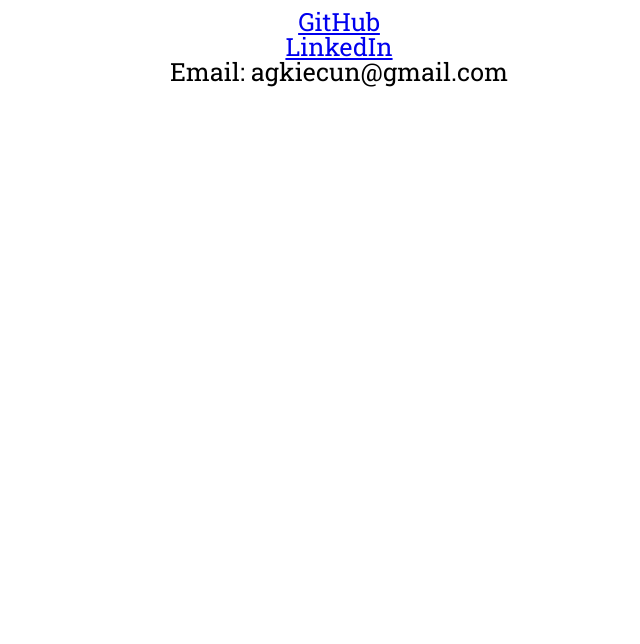
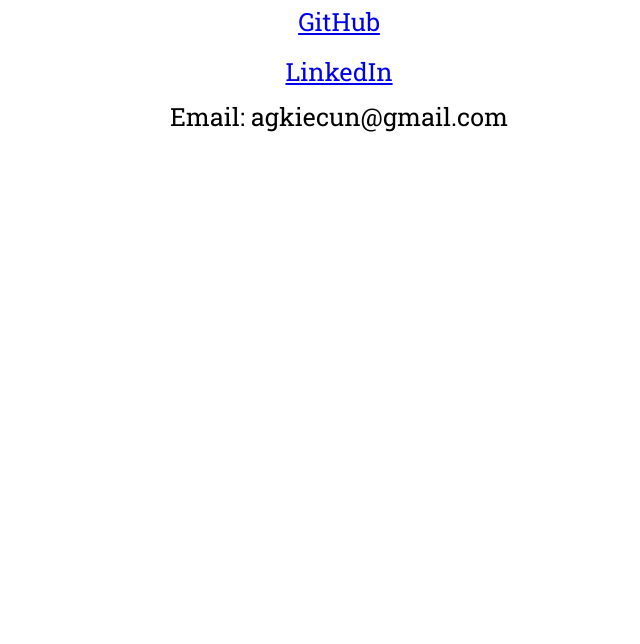
Before and after one commit to agatha12/Portfolio, a plain HTML site: page contact.html in a window 1280 px wide. Shown: the part 156-800 px from the top of the page, without its empty margins (301-941 px from the left). Drawn offline with Linux system fonts and the light colour scheme.

Commit message:
contact info format

```diff
--- a/assets/css/style.css
+++ b/assets/css/style.css
@@ -104,3 +104,9 @@
     font-size: 35px;
     margin: 30px;
 }
+.contactlink{
+    margin:20px;
+}
+#email{
+    margin:20px;
+}
--- a/contact.html
+++ b/contact.html
@@ -21,8 +21,8 @@
 
     <div id="contactcontent">
         <h1 id="contactinfo">Contact Info</h1>
-        <a class="conactlink" href="https://github.com/agatha12">GitHub</a><br>
-        <a class="conactlink" href="https://www.linkedin.com/in/agatha-kiecun-783a625b/">LinkedIn</a>
+        <a class="conactlink" href="https://github.com/agatha12">GitHub</a><br><br>
+        <a class="conactlink" href="https://www.linkedin.com/in/agatha-kiecun-783a625b/">LinkedIn</a><br>
         <p id="email">Email: agkiecun@gmail.com</p>
     </div>
 </body>
```
